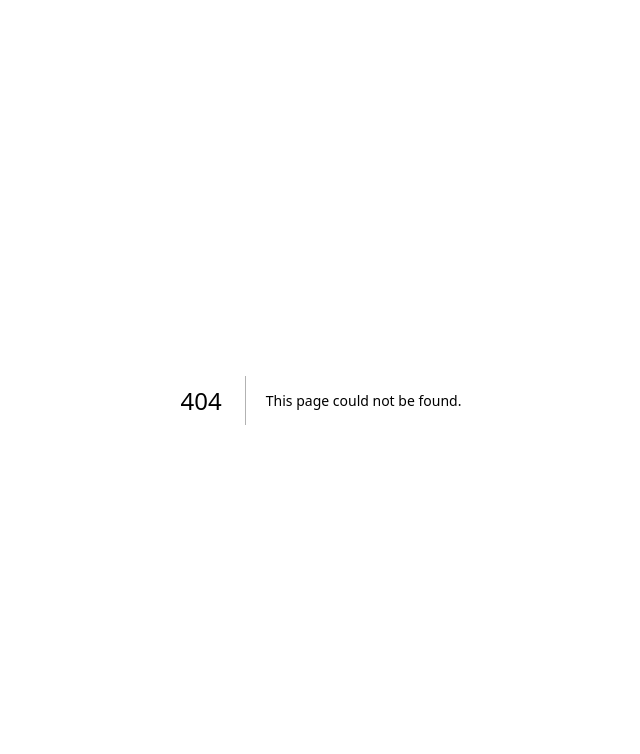
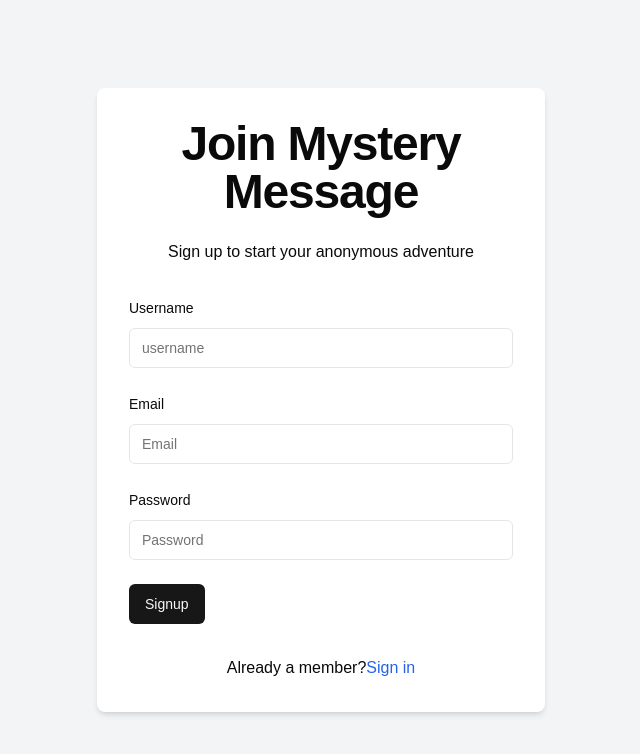
Before and after one commit to MuzamilHassan110/mstrymessage_nextjs, a Next.js app: page /sign-up in a window 1280 px wide. Before the commit this address had no page. Shown: the top 754 px of the page, without its empty margins (319-959 px from the left). Built offline with nearby package versions, Linux system fonts and the light colour scheme.

Commit message:
React hook form, shadcn and debouncing, complete signup page

```diff
--- a/src/app/(auth)/sign-in/page.tsx
+++ b/src/app/(auth)/sign-in/page.tsx
@@ -1,8 +1,4 @@
-"use client"
-import { zodResolver } from "@hookform/resolvers/zod"
-import { useForm } from "react-hook-form"
-import { z } from "zod"
-import Link from "next/link"
+import React from 'react'
 
 const page = () => {
   return (
--- /dev/null
+++ b/src/app/(auth)/sign-up/page.tsx
@@ -0,0 +1,195 @@
+"use client";
+import React, { useEffect, useState } from "react";
+import { useToast } from "@/hooks/use-toast";
+import { useDebounceCallback } from "usehooks-ts";
+import { zodResolver } from "@hookform/resolvers/zod";
+import { useForm } from "react-hook-form";
+import * as z from "zod";
+import Link from "next/link";
+import { useRouter } from "next/navigation";
+import { signupSchema } from "@/app/schemas/signupSchema";
+import axios, { AxiosError } from "axios";
+import { ApiResponse } from "@/app/types/apiResponse";
+import { Button } from "@/components/ui/button";
+import {
+  Form,
+  FormControl,
+  FormField,
+  FormItem,
+  FormLabel,
+  FormMessage,
+} from "@/components/ui/form";
+import { Input } from "@/components/ui/input";
+import { Loader2 } from "lucide-react";
+
+const page = () => {
+  const [username, setUsername] = useState("");
+  const [usernameMessage, setUsernameMessage] = useState("");
+  const [isCheckingUsername, setIsCheckingUsername] = useState(false);
+  const [isSubmitting, setIsSubmitting] = useState(false);
+  const debounced = useDebounceCallback(setUsername, 300);
+  const { toast } = useToast();
+  const router = useRouter();
+
+  //  Implementations of the Zod
+  const form = useForm<z.infer<typeof signupSchema>>({
+    resolver: zodResolver(signupSchema),
+    defaultValues: {
+      username: "",
+      email: "",
+      password: "",
+    },
+  });
+
+  //  Check the unique name
+  useEffect(() => {
+    const checkUsernameUniqueness = async () => {
+      if (!username.trim()) return;
+
+      if (username) {
+        setIsCheckingUsername(true);
+        setUsernameMessage("");
+        try {
+          const response = await axios.get(
+            `/api/check-username-unique?username=${username}`
+          );
+          let message = response.data.message;
+          setUsernameMessage(message);
+        } catch (error) {
+          const axiosError = error as any;
+          let message = axiosError.response?.data.err[0];
+
+          setUsernameMessage(message ?? "An unexpected error occurred.");
+        } finally {
+          setIsCheckingUsername(false);
+        }
+      }
+    };
+    checkUsernameUniqueness();
+  }, [username]);
+
+  //  Handle submit request
+  const onSubmit = async (data: z.infer<typeof signupSchema>) => {
+    setIsSubmitting(true);
+    try {
+      const response = await axios.post<ApiResponse>("api/sign-up", data);
+      toast({
+        title: response.data.message,
+        description: response.data.success
+          ? "You have successfully signed up!"
+          : "Error signing up",
+      });
+      router.replace(`/verify/${username}`);
+      setIsSubmitting(false);
+    } catch (error) {
+      const axiosError = error as AxiosError<ApiResponse>;
+      let errorMessage = axiosError.response?.data.message;
+      toast({
+        title: "Error signing up",
+        description: errorMessage,
+      });
+    }
+  };
+
+  return (
+    <div className="flex justify-center items-center min-h-screen bg-gray-100">
+      <div className="w-full max-w-md p-8 space-y-8 bg-white rounded-lg shadow-md">
+        <div className="text-center">
+          <h1 className="text-4xl font-extrabold tracking-tight lg:text-5xl mb-6">
+            Join Mystery Message
+          </h1>
+          <p className="mb-4">Sign up to start your anonymous adventure</p>
+        </div>
+        <Form {...form}>
+          <form onSubmit={form.handleSubmit(onSubmit)} className="space-y-6">
+            <FormField
+              control={form.control}
+              name="username"
+              render={({ field }) => (
+                <FormItem>
+                  <FormLabel>Username</FormLabel>
+                  <FormControl>
+                    <Input
+                      placeholder="username"
+                      {...field}
+                      onChange={(e) => {
+                        field.onChange(e);
+                        debounced(e.target.value);
+                      }}
+                    />
+                  </FormControl>
+                  <FormMessage>
+                    {/* Zod validation error */}
+                    {form.formState.errors.username?.message}
+                  </FormMessage>
+
+                  {/* Username availability message */}
+                  {isCheckingUsername ? (
+                    <FormMessage>
+                      <Loader2 className="animate-spin" /> Checking username...
+                    </FormMessage>
+                  ) : (
+                    <FormMessage></FormMessage>
+                  )}
+                  <p
+                    className={`${usernameMessage === "Username Unique" ? "text-green-500" : "text-red-500"}`}
+                  >
+                    {usernameMessage}
+                  </p>
+                </FormItem>
+              )}
+            />
+
+            <FormField
+              control={form.control}
+              name="email"
+              render={({ field }) => (
+                <FormItem>
+                  <FormLabel>Email</FormLabel>
+                  <FormControl>
+                    <Input placeholder="Email" {...field} />
+                  </FormControl>
+
+                  <FormMessage />
+                </FormItem>
+              )}
+            />
+            <FormField
+              control={form.control}
+              name="password"
+              render={({ field }) => (
+                <FormItem>
+                  <FormLabel>Password</FormLabel>
+                  <FormControl>
+                    <Input type="password" placeholder="Password" {...field} />
+                  </FormControl>
+
+                  <FormMessage />
+                </FormItem>
+              )}
+            />
+            <Button type="submit" disabled={isSubmitting}>
+              {isSubmitting ? (
+                <>
+                  <Loader2 className="mr-3 h-4 w-4 animate-spin" /> Please wait
+                </>
+              ) : (
+                "Signup"
+              )}
+            </Button>
+          </form>
+        </Form>
+        <div className="text-center mt-4">
+          <p>
+            Already a member?
+            <Link href="/login" className="text-blue-600 hover:text-blue-800">
+              Sign in
+            </Link>{" "}
+          </p>
+        </div>
+      </div>
+    </div>
+  );
+};
+
+export default page;
--- a/src/app/api/check-username-unique/route.tsx
+++ b/src/app/api/check-username-unique/route.tsx
@@ -17,6 +17,7 @@
 
     // Zod validation
     const result = usernameQuerySchema.safeParse(queryParams);
+
     if (!result.success) {
       const err = result.error.format().username?._errors;
       console.error(err);
--- a/src/app/page.tsx
+++ b/src/app/page.tsx
@@ -1,37 +1,9 @@
-"use client"
+import React from 'react'
 
-
-import { useToggle } from 'usehooks-ts'
-
-export default function Component() {
-  const [value, toggle, setValue] = useToggle()
-
-  // Just an example to use "setValue"
-  const customToggle = () => {
-    setValue((x: boolean) => !x)
-  }
-
+const page = () => {
   return (
-    <>
-      <p>
-        Value is <code>{value.toString()}</code>
-      </p>
-      <button
-        onClick={() => {
-          setValue(true)
-        }}
-      >
-        set true
-      </button>
-      <button
-        onClick={() => {
-          setValue(false)
-        }}
-      >
-        set false
-      </button>
-      <button onClick={toggle}>toggle</button>
-      <button onClick={customToggle}>custom toggle</button>
-    </>
+    <div>page</div>
   )
 }
+
+export default page
--- a/src/app/schemas/signupSchema.ts
+++ b/src/app/schemas/signupSchema.ts
@@ -4,7 +4,7 @@
 .string()
 .min(3, {message: "username must be at least 3 characters"})
 .max(15, {message: "username must be at most 15 characters"})
-.regex(/^[a-zA-Z_]+$/, "username must  not be contains any special characters");
+.regex(/^[a-zA-Z_]+$/, "username must  not be contains any special characters or spaces");
 
 export const signupSchema = z.object({
     username: usernameValidation,
--- /dev/null
+++ b/src/components/ui/input.tsx
@@ -0,0 +1,22 @@
+import * as React from "react"
+
+import { cn } from "@/lib/utils"
+
+const Input = React.forwardRef<HTMLInputElement, React.ComponentProps<"input">>(
+  ({ className, type, ...props }, ref) => {
+    return (
+      <input
+        type={type}
+        className={cn(
+          "flex h-10 w-full rounded-md border border-input bg-background px-3 py-2 text-base ring-offset-background file:border-0 file:bg-transparent file:text-sm file:font-medium file:text-foreground placeholder:text-muted-foreground focus-visible:outline-none focus-visible:ring-2 focus-visible:ring-ring focus-visible:ring-offset-2 disabled:cursor-not-allowed disabled:opacity-50 md:text-sm",
+          className
+        )}
+        ref={ref}
+        {...props}
+      />
+    )
+  }
+)
+Input.displayName = "Input"
+
+export { Input }
```
